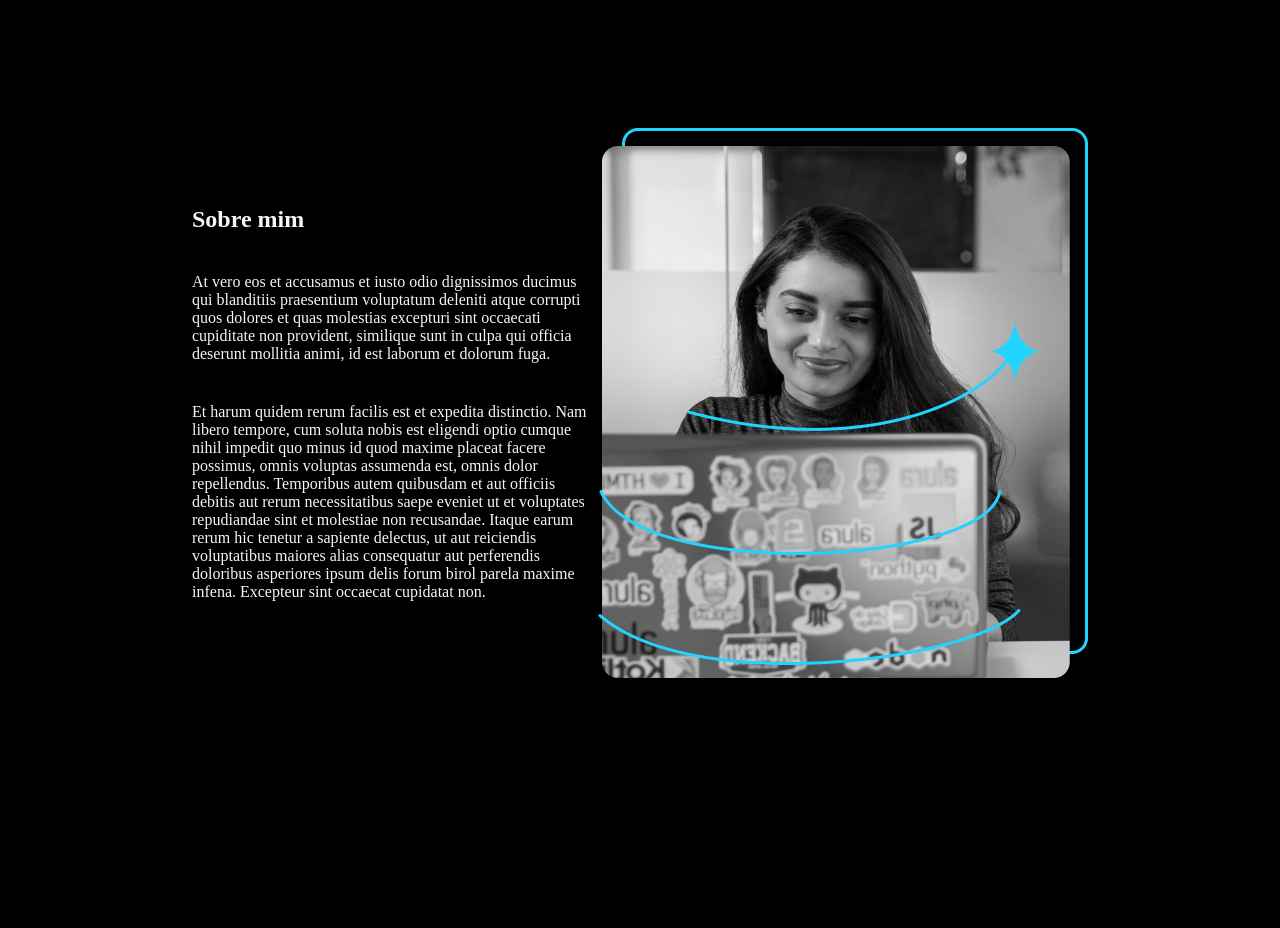
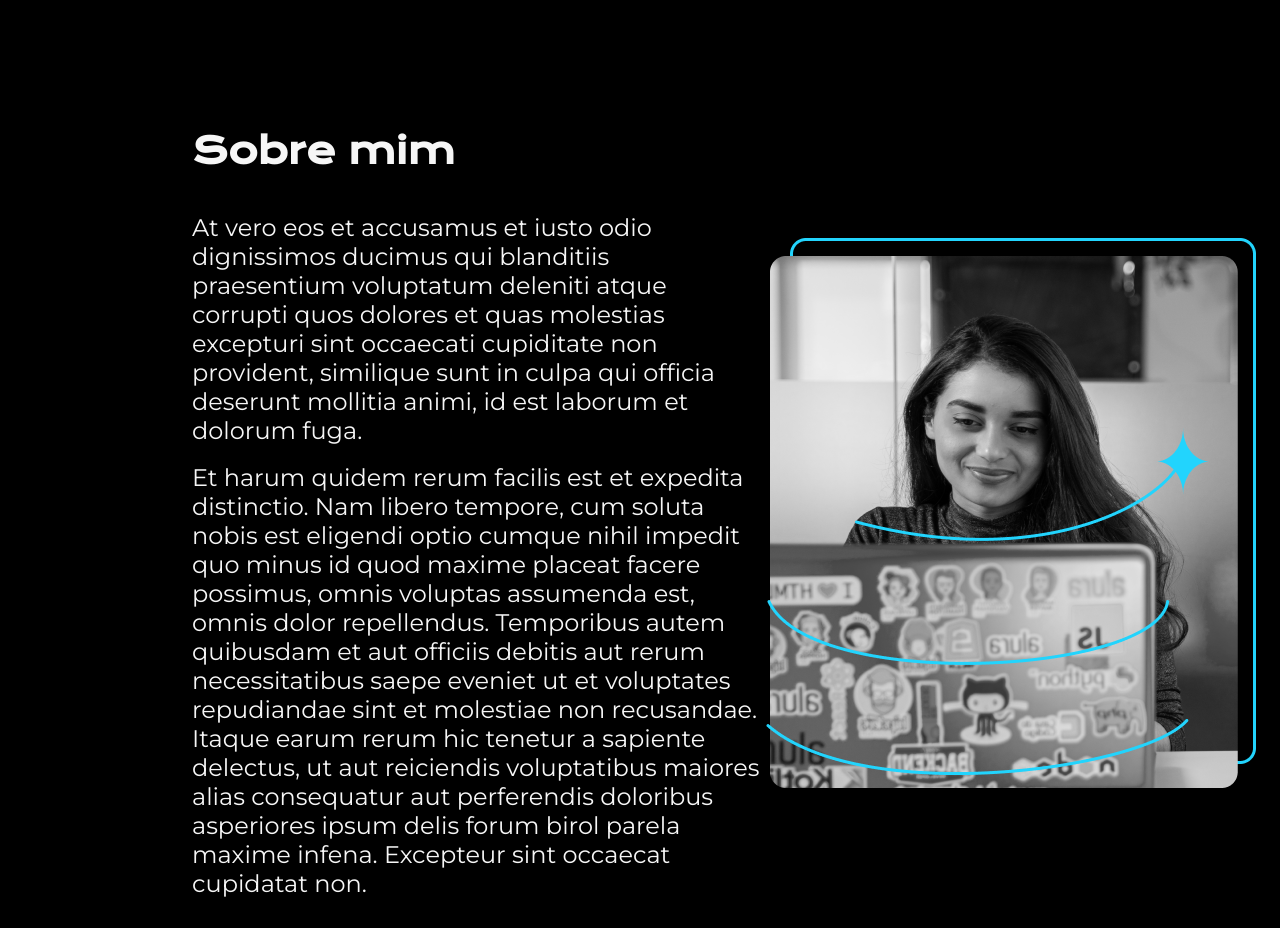
Before and after one commit to guilhermevl71/html1, a plain HTML site: page home.html in a window 1280 px wide. Drawn offline with nearby package versions, Linux system fonts and the light colour scheme.

Commit message:
correçoes em cs

```diff
--- a/home.html
+++ b/home.html
@@ -8,11 +8,14 @@
 </head>
 <body>
     <main class="apresentacao">
-        <div class="apresentacao__conteudo2">
-        <h2>Sobre mim</h2>
-            <p>At vero eos et accusamus et iusto odio dignissimos ducimus qui blanditiis praesentium voluptatum deleniti atque corrupti quos dolores et quas molestias excepturi sint occaecati cupiditate non provident, similique sunt in culpa qui officia deserunt mollitia animi, id est laborum et dolorum fuga.</p>
-            <p>Et harum quidem rerum facilis est et expedita distinctio. Nam libero tempore, cum soluta nobis est eligendi optio cumque nihil impedit quo minus id quod maxime placeat facere possimus, omnis voluptas assumenda est, omnis dolor repellendus. Temporibus autem quibusdam et aut officiis debitis aut rerum necessitatibus saepe eveniet ut et voluptates repudiandae sint et molestiae non recusandae. Itaque earum rerum hic tenetur a sapiente delectus, ut aut reiciendis voluptatibus maiores alias consequatur aut perferendis doloribus asperiores ipsum delis forum birol parela maxime infena. Excepteur sint occaecat cupidatat non.</p>
-        </div>
+        <section class="apresentacao__conteudo2">
+            <h1 class="apresentacao__conteudo2__titulo">Sobre mim</h1>
+            <div class="teste">
+                <p class="apresentacao__conteudo2_paragrafo">At vero eos et accusamus et iusto odio dignissimos ducimus qui blanditiis praesentium voluptatum deleniti atque corrupti quos dolores et quas molestias excepturi sint occaecati cupiditate non provident, similique sunt in culpa qui officia deserunt mollitia animi, id est laborum et dolorum fuga.</p>
+                <br>
+                <p class="apresentacao__conteudo2_paragrafo">Et harum quidem rerum facilis est et expedita distinctio. Nam libero tempore, cum soluta nobis est eligendi optio cumque nihil impedit quo minus id quod maxime placeat facere possimus, omnis voluptas assumenda est, omnis dolor repellendus. Temporibus autem quibusdam et aut officiis debitis aut rerum necessitatibus saepe eveniet ut et voluptates repudiandae sint et molestiae non recusandae. Itaque earum rerum hic tenetur a sapiente delectus, ut aut reiciendis voluptatibus maiores alias consequatur aut perferendis doloribus asperiores ipsum delis forum birol parela maxime infena. Excepteur sint occaecat cupidatat non.</p>
+            </div>
+        </section>
         <img src="imagens/teste.png" alt="Joana codando">
     </main>
 </body>
--- a/style.css
+++ b/style.css
@@ -4,7 +4,7 @@
 * {
     margin: 0;
     padding: 0;
-    box-sizing: 0;
+    box-sizing: border-box;
 }
 
 body {
@@ -39,6 +39,22 @@ body {
     gap: 40px;
 }
 
+.apresentacao__conteudo2_paragrafo {
+    font-size: 24px;
+    font-family: "Montserrat", sans-serif;
+}
+
+.apresentacao__conteudo2__titulo {
+    font-size: 36px;
+    font-family: "Krona One", sans-serif;
+}
+
+.teste {
+    width: 574px;
+    display: flex;
+    flex-direction: column;
+}
+
 .apresentacao__conteudo__titulo {
     font-size: 36px;
     font-family: "Krona One", sans-serif;
@@ -55,7 +71,6 @@ body {
 
 .apresentacao__conteudo__links {
     display: flex;
-    justify-content: space-between;
     flex-direction: column;
     align-items: center;
     gap: 20px;
@@ -68,7 +83,7 @@ body {
     text-align: center;
     padding: 21.5px 0;
     border-radius: 16px;
-    font-size: 24;
+    font-size: 24px;
     font-weight: 600;
     text-decoration: none;
     font-family: "Montserrat", sans-serif;
```
